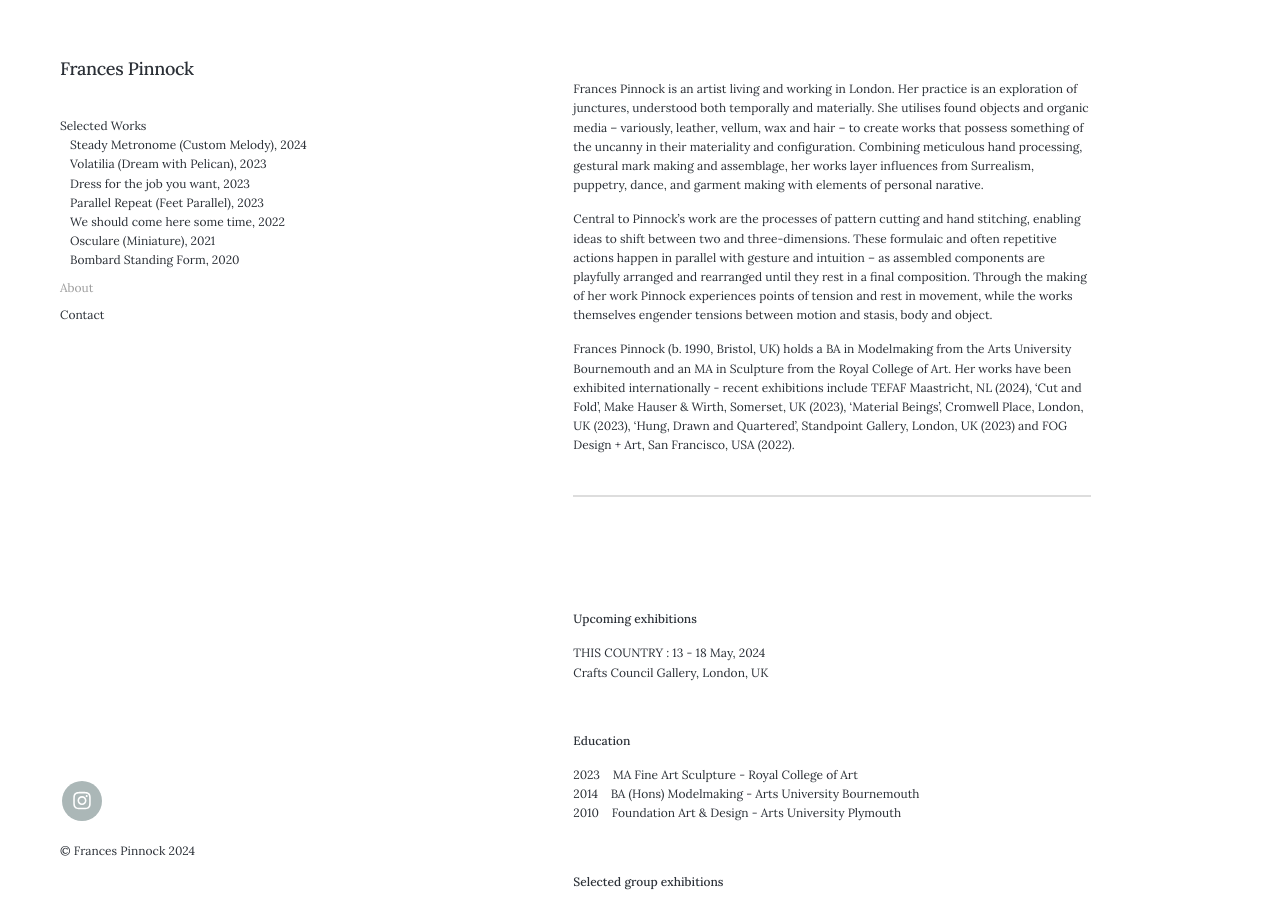
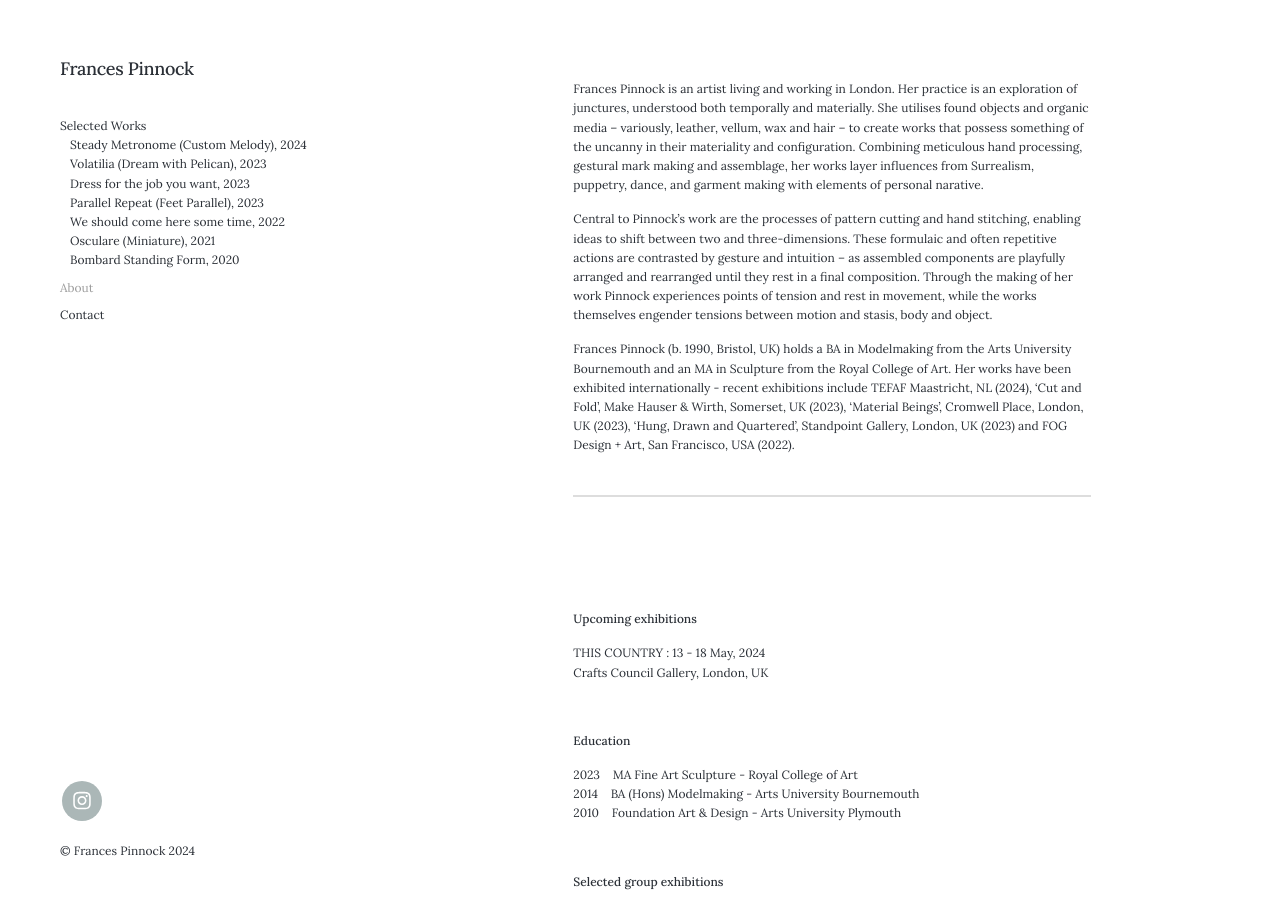
Before and after one commit to francespinnock/francespinnock.github.io, a Jekyll site: the page built from _pages/about.md, in a window 1280 px wide and 900 px high. Built offline with Jekyll 4.4.1, drawn with Linux system fonts in a browser that asks for light colours; nearby versions of some CDN libraries.

Commit message:
Update about.md

```diff
--- a/_pages/about.md
+++ b/_pages/about.md
@@ -8,7 +8,7 @@ description: About Frances Pinnock
 <br />
 Frances Pinnock is an artist living and working in London. Her practice is an exploration of junctures, understood both temporally and materially. She utilises found objects and organic media – variously, leather, vellum, wax and hair – to create works that possess something of the uncanny in their materiality and configuration. Combining meticulous hand processing, gestural mark making and assemblage, her works layer influences from Surrealism, puppetry, dance, and garment making with elements of personal narative.
 
-Central to Pinnock’s work are the processes of pattern cutting and hand stitching, enabling ideas to shift between two and three-dimensions. These formulaic and often repetitive actions happen in parallel with gesture and intuition – as assembled components are playfully arranged and rearranged until they rest in a final composition. Through the making of her work Pinnock experiences points of tension and rest in movement, while the works themselves engender tensions between motion and stasis, body and object.
+Central to Pinnock’s work are the processes of pattern cutting and hand stitching, enabling ideas to shift between two and three-dimensions. These formulaic and often repetitive actions are contrasted by gesture and intuition – as assembled components are playfully arranged and rearranged until they rest in a final composition. Through the making of her work Pinnock experiences points of tension and rest in movement, while the works themselves engender tensions between motion and stasis, body and object.
 
 Frances Pinnock (b. 1990, Bristol, UK) holds a BA in Modelmaking from the Arts University Bournemouth and an MA in Sculpture from the Royal College of Art. Her works have been exhibited internationally - recent exhibitions include TEFAF Maastricht, NL (2024), 'Cut and Fold', Make Hauser & Wirth, Somerset, UK (2023), 'Material Beings', Cromwell Place, London, UK (2023), 'Hung, Drawn and Quartered', Standpoint Gallery, London, UK (2023) and FOG Design + Art, San Francisco, USA (2022).
 
```
